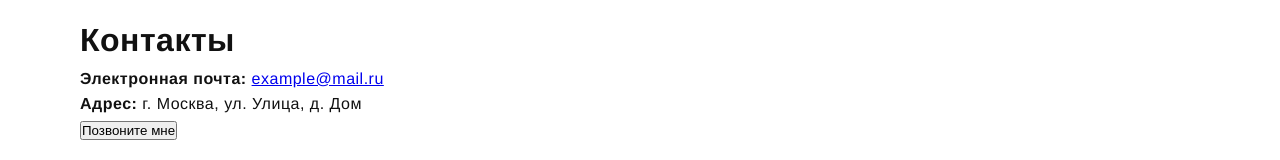
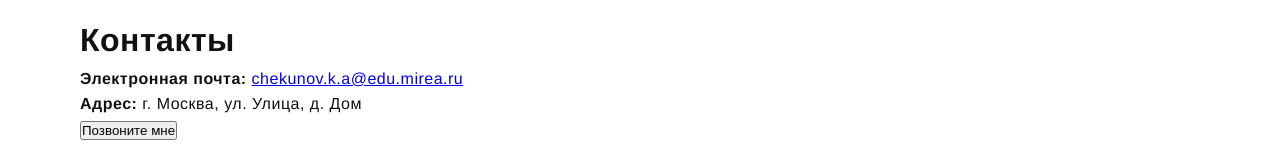
Before and after one commit to neponyaten/frontend-and-backend-practice, a plain HTML site: page pages/contacts.html in a window 1280 px wide. Shown: the part 259-419 px from the top of the page. Drawn offline with Linux system fonts and the light colour scheme.

Commit message:
text mail

```diff
--- a/pages/contacts.html
+++ b/pages/contacts.html
@@ -26,7 +26,7 @@
     <div class="content">
       <div class="section-marker">[CONTACT DATA]</div>
       <h1>Контакты</h1>
-      <p><strong>Электронная почта:</strong> <a href="mailto:example@mail.ru">example@mail.ru</a></p>
+      <p><strong>Электронная почта:</strong> <a href="mailto:example@mail.ru">chekunov.k.a@edu.mirea.ru</a></p>
       <p><strong>Адрес:</strong> г. Москва, ул. Улица, д. Дом</p>
       <button class="primary-btn" onclick="alert('Функция звонка пока не реализована.')">Позвоните мне</button>
     </div>
```
